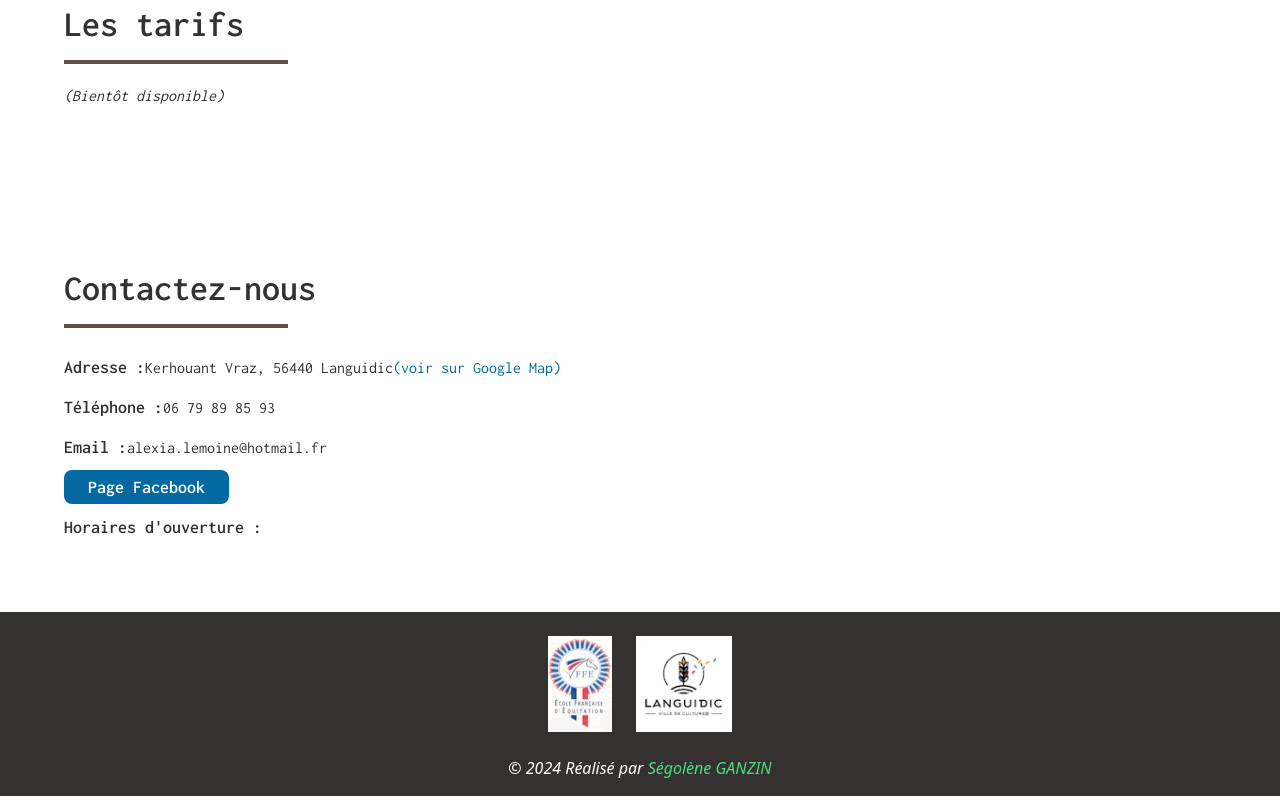
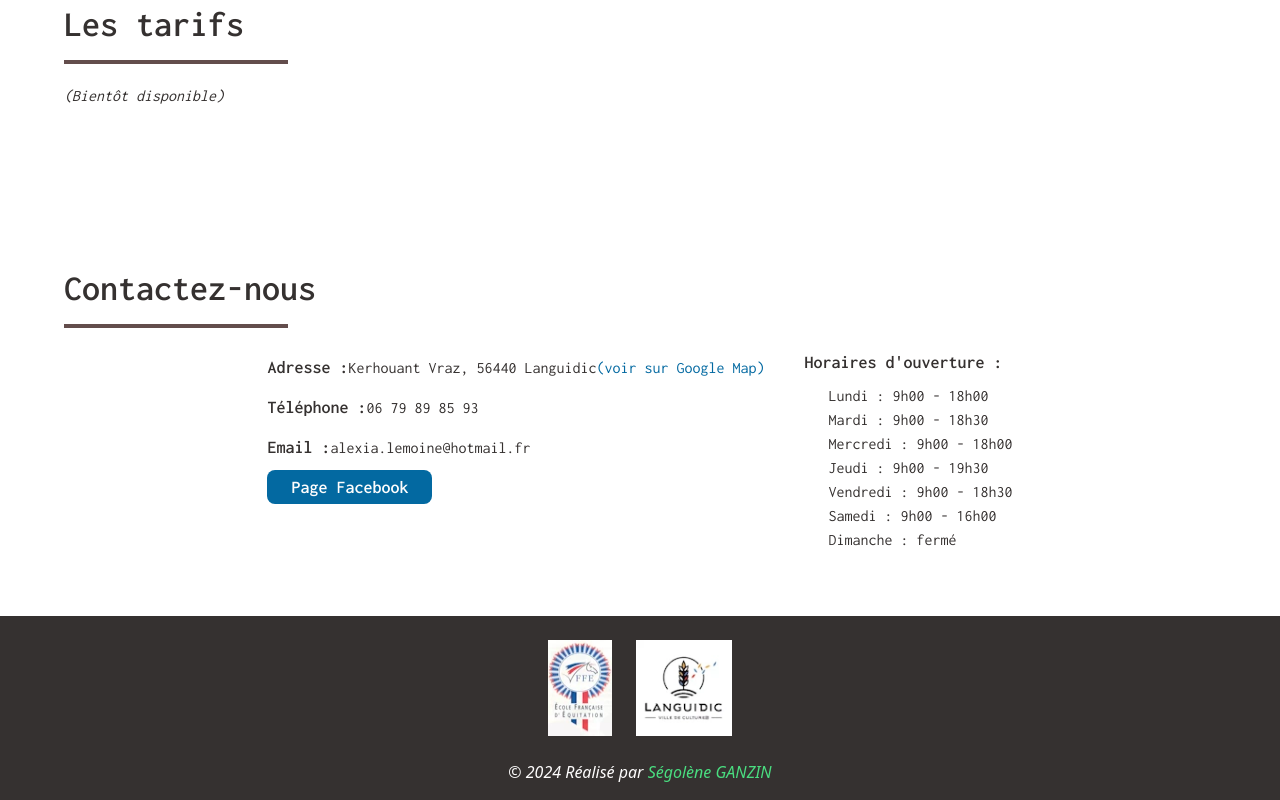
Before and after one commit to segoleneganzin/ecurie-kersaian, a React (Vite) app: page /pension in a window 1280 px wide. Shown: the part 1859-2659 px from the top of the page. Built offline with nearby package versions, Linux system fonts and the light colour scheme; no server answers; the database is empty.

Commit message:
seo + opening hours

```diff
--- a/index.html
+++ b/index.html
@@ -3,15 +3,16 @@
 <html lang="fr">
 
 <head>
-  <!-- <link rel="canonical" href="https://ecuriekersaian.fr/" /> -->
+  <link rel="canonical" href="https://ecurie-kersaian-languidic.web.app/" />
   <!-- définition de l'encodage -->
   <meta charset="UTF-8">
   <!-- icone du site -->
   <link rel="icon" href="./src/assets/favicon.png" type="image/x-icon">
   <title>Écurie Kersaïan</title>
   <!--meta-->
-  <meta name="description" content="Centre équestre, pension, élevage de fréol">
-  <!-- <meta name="canonical" content="https://ecuriekersaian.fr"> -->
+  <meta name="description"
+    content="Centre équestre et pension, dirigés par Alexia Lemoine, sur la commune de Languidic, à 30 minutes de Lorient dans le Morbihan. Plusieurs activités sont proposés : promenade, cours, concours">
+  <meta name="canonical" content="https://ecurie-kersaian-languidic.web.app/">
   <meta name="language" content="fr">
   <!-- compatible edge -->
   <meta http-equiv="X-UA-Compatible" content="IE=edge">
@@ -27,7 +28,7 @@
 
   <!-- Site Name, Title, and Description to be displayed -->
   <meta property="og:title" content="Écurie Kersaïan">
-  <meta property="og:description" content="Centre équestre, pension, élevage de fréol">
+  <meta property="og:description" content="Centre équestre et pension sur la commune de Languidic">
   <meta property="og:site_name" content="Écurie Kersaïan">
   <meta property="og:local" content="fr_FR">
   <meta property="og:type" content="website">
--- a/src/api/WeeklyPlannerApi.jsx
+++ b/src/api/WeeklyPlannerApi.jsx
@@ -9,6 +9,7 @@ import { db } from '../firebase-config';
  * @returns {Promise<Object>} - Les données du planning hebdomadaire.
  */
 const fetchWeeklyPlanner = async (period) => {
+  // sessionStorage.removeItem(`${period}WeeklyPlanner`);
   try {
     if (window.sessionStorage.getItem(`${period}WeeklyPlanner`) === null) {
       // console.log(`${period} weekly planner not cached`);
--- a/src/components/Contact.jsx
+++ b/src/components/Contact.jsx
@@ -3,7 +3,7 @@ const Contact = () => {
   return (
     <section className='p-2 pt-16  sm:p-8 lg:p-16' id='contact'>
       <h2 className={sectionTitleClassName}>Contactez-nous</h2>
-      <div className='flex flex-col gap-10 md:flex-row lg:gap-6'>
+      <div className='flex flex-col gap-2 lg:flex-row lg:gap-10 justify-center'>
         <ul className='leading-10 p-2 text-base md:p-0'>
           <li>
             <span className='color-secondary-color font-bold text-lg'>
@@ -41,12 +41,21 @@ const Contact = () => {
               Page Facebook
             </a>
           </li>
-          <li>
-            <span className='color-secondary-color font-bold text-lg'>
-              Horaires d&apos;ouverture :
-            </span>
-          </li>
         </ul>
+        <div className='space-y-2'>
+          <p className='color-secondary-color font-bold text-lg'>
+            Horaires d&apos;ouverture :
+          </p>
+          <ul className='ml-6'>
+            <li>Lundi : 9h00 - 18h00</li>
+            <li>Mardi : 9h00 - 18h30</li>
+            <li>Mercredi : 9h00 - 18h00</li>
+            <li>Jeudi : 9h00 - 19h30</li>
+            <li>Vendredi : 9h00 - 18h30</li>
+            <li>Samedi : 9h00 - 16h00</li>
+            <li>Dimanche : fermé</li>
+          </ul>
+        </div>
       </div>
     </section>
   );
--- a/src/components/WeeklyPlanner.jsx
+++ b/src/components/WeeklyPlanner.jsx
@@ -32,10 +32,6 @@ const WeeklyPlanner = ({ editable = false, period }) => {
    * @type {string[]}
    */
   const timeSlots = [
-    '8h00',
-    '8h15',
-    '8h30',
-    '8h45',
     '9h00',
     '9h15',
     '9h30',
--- a/src/input.css
+++ b/src/input.css
@@ -46,3 +46,4 @@
     box-shadow: 5px 5px 10px #292625, -5px -5px 10px #292625;
   }
 }
+/* npx tailwindcss -i ./src/input.css -o ./src/output.css --watch */
--- a/src/output.css
+++ b/src/output.css
@@ -663,6 +663,10 @@ video {
   margin-top: 2rem;
 }
 
+.ml-6 {
+  margin-left: 1.5rem;
+}
+
 .block {
   display: block;
 }
@@ -897,6 +901,12 @@ video {
   --tw-space-y-reverse: 0;
   margin-top: calc(1.25rem * calc(1 - var(--tw-space-y-reverse)));
   margin-bottom: calc(1.25rem * var(--tw-space-y-reverse));
+}
+
+.space-y-6 > :not([hidden]) ~ :not([hidden]) {
+  --tw-space-y-reverse: 0;
+  margin-top: calc(1.5rem * calc(1 - var(--tw-space-y-reverse)));
+  margin-bottom: calc(1.5rem * var(--tw-space-y-reverse));
 }
 
 .self-end {
@@ -1442,6 +1452,8 @@ video {
 
 /* customized property */
 
+/* npx tailwindcss -i ./src/input.css -o ./src/output.css --watch */
+
 .after\:absolute::after {
   content: var(--tw-content);
   position: absolute;
@@ -1763,6 +1775,10 @@ video {
     gap: 1.5rem;
   }
 
+  .lg\:gap-10 {
+    gap: 2.5rem;
+  }
+
   .lg\:space-y-0 > :not([hidden]) ~ :not([hidden]) {
     --tw-space-y-reverse: 0;
     margin-top: calc(0px * calc(1 - var(--tw-space-y-reverse)));
--- a/src/pages/Admin.jsx
+++ b/src/pages/Admin.jsx
@@ -76,8 +76,8 @@ const Admin = () => {
                 Sélectionner la case du créneau souhaité et remplir le
                 formulaire (attention le texte est blanc donc choisir une
                 couleur de fond compatible) <br />
-                Le créneau apparaîtra sur la page publique (penser à recharger
-                la page)
+                Le créneau apparaîtra sur la page publique (penser à fermer la
+                page du centre équestre et à la réouvrir)
                 <br />
                 Il est également possible de modifier la date des vacances
                 scolaires.
```
Also changed, not shown: firebase.json, robots.txt (added), 1 other file (tests, documents, lock files or other folders).
